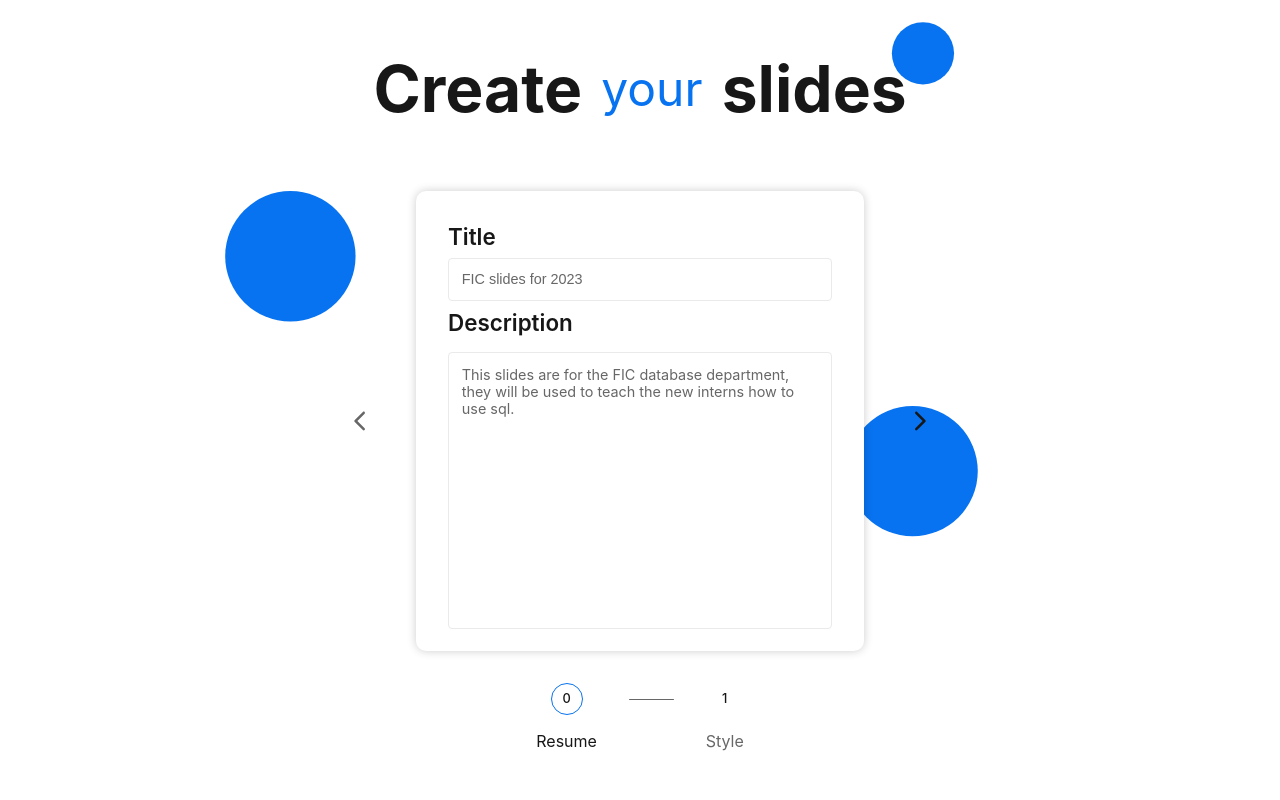
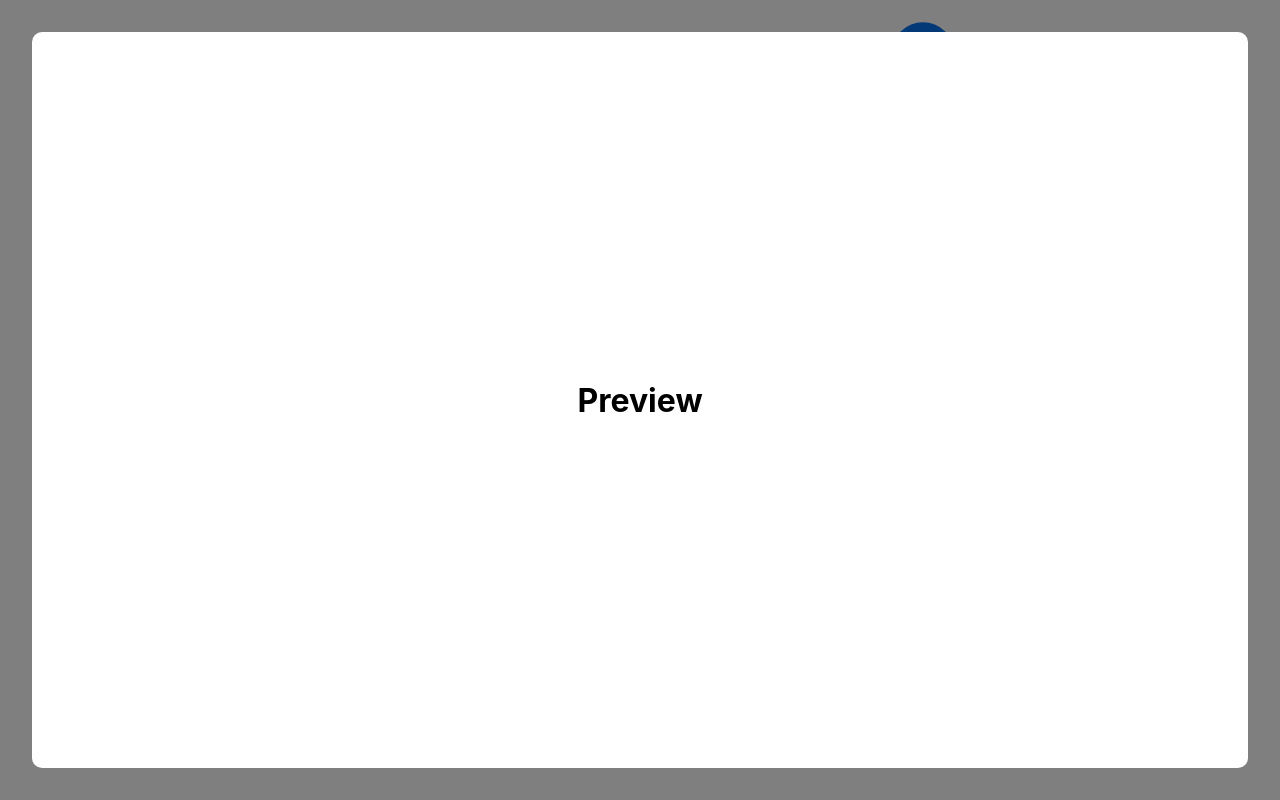
Before and after one commit to jorgehermo9/slAIds, a Next.js app in the folder frontend/: page / in a window 1280 px wide. Built offline with nearby package versions, Linux system fonts and the light colour scheme.

Commit message:
Fast committed

```diff
--- a/frontend/src/components/Carousel/Carousel.tsx
+++ b/frontend/src/components/Carousel/Carousel.tsx
@@ -1,15 +1,17 @@
-import { Children, cloneElement, isValidElement, useState } from "react";
+import { Children, useState } from "react";
 import styles from "./carousel.module.scss";
 import ArrowFwdIcon from "@mui/icons-material/ArrowForwardIosRounded";
 import ArrowBckIcon from "@mui/icons-material/ArrowBackIosRounded";
-import SlideRequest, { getDefaultSlideRequest } from "@/entities/SlideRequest";
 
 interface Props {
-  labels: string[];
-  children: React.ReactNode;
+  properties: {
+    label: string;
+    icon: JSX.Element;
+  }[];
+  children: JSX.Element | JSX.Element[];
 }
 
-export const Carousel = ({ labels, children }: Props) => {
+export const Carousel = ({ properties, children }: Props) => {
   const childrenArray = Children.toArray(children);
   const [index, setIndex] = useState(0);
 
@@ -50,7 +52,7 @@ export const Carousel = ({ labels, children }: Props) => {
         </div>
       </div>
       <div className={styles.carouselDotsContainer}>
-        {labels.map((label, i) => (
+        {properties.map(({ label, icon }, i) => (
           <>
             <div
               key={i}
@@ -58,9 +60,7 @@ export const Carousel = ({ labels, children }: Props) => {
               className={styles.carouselDot}
               onClick={() => setIndex(i)}
             >
-              <div className={styles.dotCircle}>
-                <span className={styles.dotNumber}>{i}</span>
-              </div>
+              <div className={styles.dotCircle}>{icon}</div>
               <span className={styles.dotLabel}>{label}</span>
             </div>
 
--- a/frontend/src/components/Carousel/carousel.module.scss
+++ b/frontend/src/components/Carousel/carousel.module.scss
@@ -92,19 +92,19 @@
   justify-content: center;
   align-items: center;
 
-  width: 2rem;
-  height: 2rem;
+  width: 2.8rem;
+  height: 2.8rem;
   border-radius: 50%;
   border: 1px solid #ffffff00;
 
   transition: all 0.3s;
-}
 
-.dotNumber {
-  font-size: 0.8rem;
-  font-weight: 500;
-  color: var(--fg);
-  transition: all 0.3s;
+  > svg {
+    font-size: 1.4rem;
+    font-weight: 500;
+    color: var(--fg);
+    transition: all 0.3s;
+  }
 }
 
 .dotLabel {
--- a/frontend/src/components/CarouselCards/ResumeCard.tsx
+++ b/frontend/src/components/CarouselCards/ResumeCard.tsx
@@ -23,10 +23,13 @@ export const ResumeCard = ({ slideRequest, setSlideRequest }: Props) => {
             setSlideRequest({ ...slideRequest, title: e.target.value });
           }}
         />
+      </div>
+
+      <div className={`${styles.formField} ${styles.textAreaContainer}`}>
         <label htmlFor="descriptionTextArea" className={styles.title}>
           Description
         </label>
-      </div>
+
         <textarea
           value={slideRequest.description}
           id="descriptionTextArea"
@@ -37,5 +40,6 @@ export const ResumeCard = ({ slideRequest, setSlideRequest }: Props) => {
           }}
         />
       </div>
+    </div>
   );
 };
--- a/frontend/src/components/CarouselCards/resumeCard.module.scss
+++ b/frontend/src/components/CarouselCards/resumeCard.module.scss
@@ -5,6 +5,10 @@
   width: 35vw;
   padding: 2rem;
   background-color: var(--bg);
+
+  display: flex;
+  flex-direction: column;
+  gap: 2rem;
 }
 
 .inputField {
@@ -15,7 +19,6 @@
   display: flex;
   flex-direction: column;
   gap: 0.5rem;
-  margin-bottom: 1rem;
 }
 
 .title {
@@ -35,9 +38,13 @@
   transition: all 0.2s;
 }
 
+.textAreaContainer {
+  height: 100%;
+}
+
 .textArea {
   width: 100%;
-  height: 70%;
+  height: 100%;
   padding: 0.8rem;
   display: inline-block;
   border: 1px solid var(--bg-subtle);
@@ -51,7 +58,3 @@
 .textArea:focus {
   border: 1px solid var(--blue);
 }
-
-.marginBottom {
-  margin-bottom: 1rem;
-}
--- /dev/null
+++ b/frontend/src/components/Preview/Preview.tsx
@@ -0,0 +1,18 @@
+import PresentationFile from "@/entities/PresentationFile";
+import styles from "./preview.module.scss";
+
+interface Props {
+  presentationFile: PresentationFile;
+  onClose: () => void;
+}
+
+export const Preview = ({ presentationFile }: Props) => {
+  return (
+    <div className={styles.overlay}>
+      <div className={styles.modal}>
+        <h1>Preview</h1>
+        <p>{presentationFile.name}</p>
+      </div>
+    </div>
+  );
+};
--- /dev/null
+++ b/frontend/src/components/Preview/preview.module.scss
@@ -0,0 +1,23 @@
+.overlay {
+  position: absolute;
+  top: 0;
+  left: 0;
+  width: 100%;
+  height: 100%;
+  background-color: rgba(0, 0, 0, 0.5);
+  display: flex;
+  justify-content: center;
+  align-items: center;
+}
+
+.modal {
+  position: relative;
+  width: 95%;
+  height: 92%;
+  display: flex;
+  justify-content: center;
+  align-items: center;
+  border-radius: var(--border-radius);
+
+  background-color: var(--bg);
+}
--- /dev/null
+++ b/frontend/src/entities/PresentationFile.ts
@@ -0,0 +1 @@
+export default interface PresentationFile extends Blob {}
--- a/frontend/src/pages/index.tsx
+++ b/frontend/src/pages/index.tsx
@@ -4,20 +4,45 @@ import { StyleCard } from "@/components/CarouselCards/StyleCard";
 import SlideRequest, { getDefaultSlideRequest } from "@/entities/SlideRequest";
 import { useState } from "react";
 import styles from "./styles/home.module.scss";
+import NotesIcon from "@mui/icons-material/Notes";
+import ColorLensIcon from "@mui/icons-material/ColorLens";
+import PresentationFile from "@/entities/PresentationFile";
+import { Preview } from "@/components/Preview/Preview";
 
 export default function Home() {
   const [slideRequest, setSlideRequest] = useState<SlideRequest>(
     getDefaultSlideRequest()
   );
+  const [isPreviewOpen, setIsPreviewOpen] = useState(true);
+  const [presentationFile, setPresentationFile] =
+    useState<PresentationFile | null>(new Blob());
+
+  const properties = [
+    {
+      label: "Resume",
+      icon: <NotesIcon />,
+    },
+    {
+      label: "Style",
+      icon: <ColorLensIcon />,
+    },
+  ];
 
   return (
-    <div className={styles.center}>
+    <>
+      {isPreviewOpen && presentationFile && (
+        <Preview
+          presentationFile={presentationFile}
+          onClose={() => setIsPreviewOpen(false)}
+        />
+      )}
+      <div className={styles.externalContainer}>
         <div className={styles.title}>
           <span className={styles.bold}>Create</span>
           <span className={styles.thin}>your</span>
           <span className={styles.bold}>slides</span>
         </div>
-      <Carousel labels={["Resume", "Style"]}>
+        <Carousel properties={properties}>
           <ResumeCard
             slideRequest={slideRequest}
             setSlideRequest={setSlideRequest}
@@ -28,5 +53,6 @@ export default function Home() {
           />
         </Carousel>
       </div>
+    </>
   );
 }
--- a/frontend/src/pages/styles/home.module.scss
+++ b/frontend/src/pages/styles/home.module.scss
@@ -1,4 +1,4 @@
-.center {
+.externalContainer {
   display: flex;
   flex-direction: column;
   align-items: center;
```
Also changed, not shown: frontend/src/services/SlideService.ts (+15 -1 lines). Lines whose indentation alone changed are shown as unchanged.
